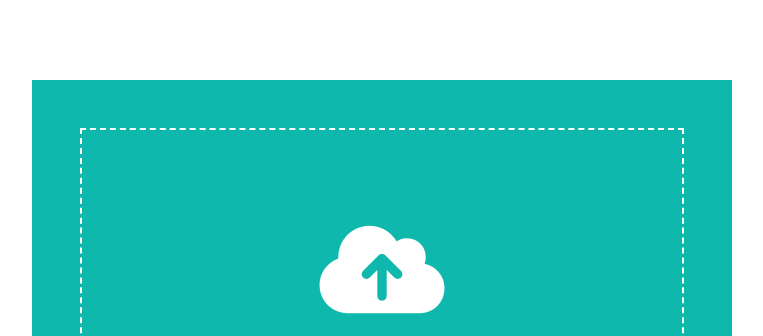
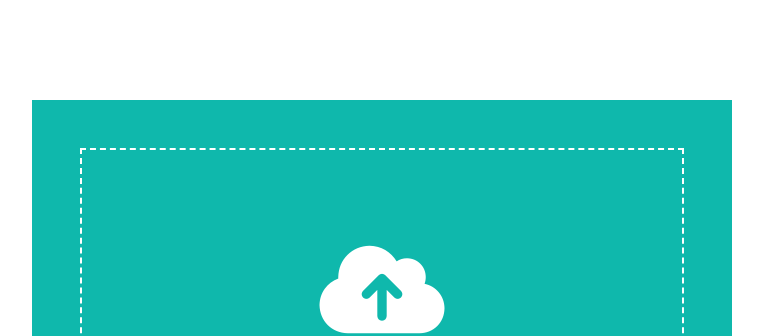
Before and after one commit to Hari-Priya-Chalasani/Drag-Drop-Upload-File, a plain HTML site: page index.html in a window 1280 px wide. Shown: the top 336 px of the page, without its empty margins (258-1021 px from the left). Drawn offline with Linux system fonts and the light colour scheme.

Commit message:
Update style.css

```diff
--- a/style.css
+++ b/style.css
@@ -2,7 +2,7 @@ body{
     display: flex;
     justify-content: center;
     align-items: center;
-    margin: 80px;
+    margin: 100px;
 }
 .body-div{
     background-color:#0fb8ac ;
@@ -34,7 +34,6 @@ button{
     font-weight: bold;
     border: none;
     background-color: #fff;
-    cursor: pointer;
 }
 .icon{
     font-size: 100px;
```
